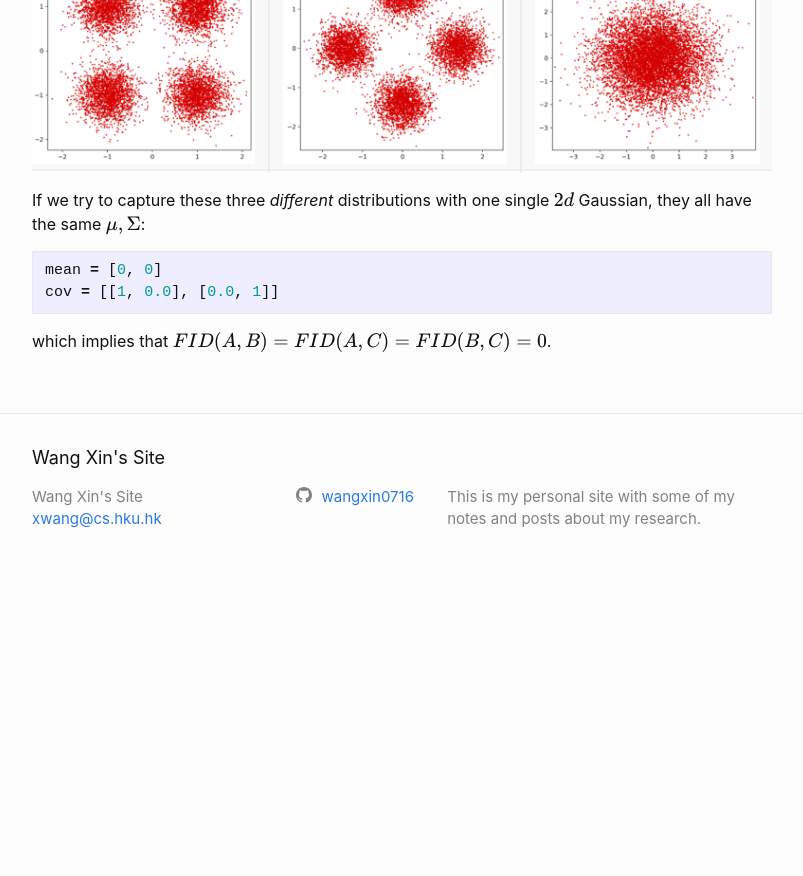
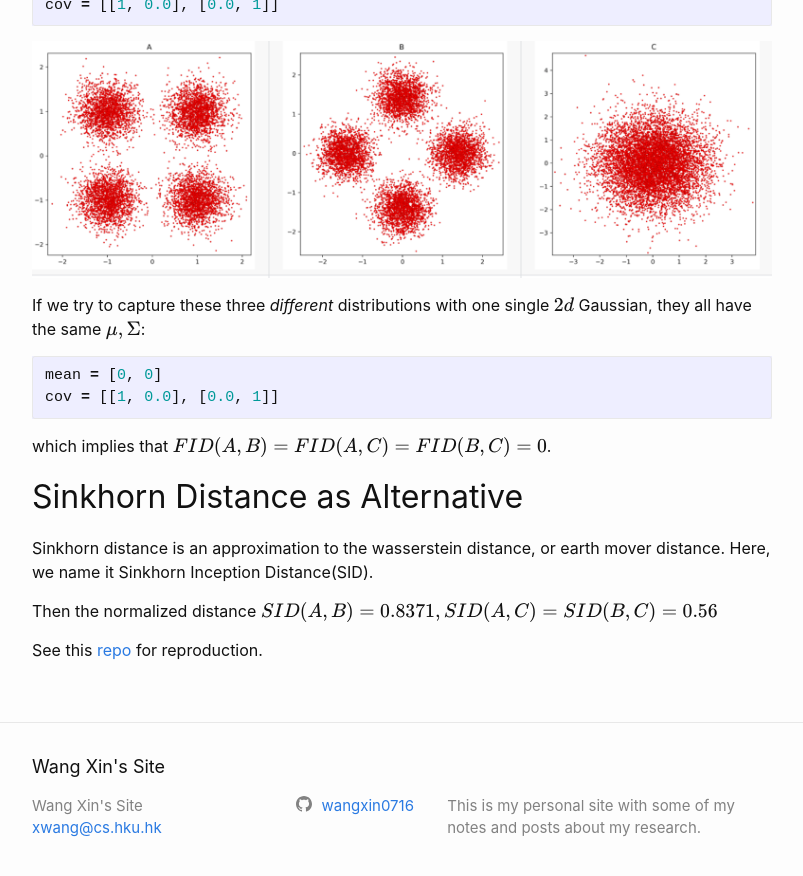
Before and after one commit to wangxin0716/wangxin0716.github.io, a Jekyll site: the page built from _posts/2019-10-25-FID-problems.markdown, in a window 1280 px wide and 900 px high, scrolled down 992 px. Shown: the top 876 px of the window, without its empty margins (238-1041 px from the left). Built offline with Jekyll 4.4.1, drawn with Linux system fonts in a browser that asks for light colours; formulas are drawn with MathJax 3; a script that is not in the unit is left out; before the commit the page ends 1583 px from its top, so only the background shows below that; some of the changed text lies outside the part shown.

Commit message:
Update FID-problems post.

````diff
--- a/_posts/2019-10-25-FID-problems.markdown
+++ b/_posts/2019-10-25-FID-problems.markdown
@@ -1,7 +1,7 @@
 ---
 layout: post
 mathjax: true
-title:  Problem of Frechet Inception Distance(FID) score and Alternative
+title:  Problem of Frechet Inception Distance(FID) score and Alternative with Sinkhorn
 ---
 
 Frechet Inception Distance (FID) score is measure for the quality of GAN's generated samples. Given a set of generated samples and a set of real images, we first extract the 2048-dimensional activations from the pool3 layer of [Inception-v3](https://tfhub.dev/google/imagenet/inception_v3/classification/4) model; Then use a multi-variate Gaussian distribution to model both sets of activations. Denote $\mu_g, \Sigma_g$ and $\mu_r, \Sigma_r$ are the meas and covariances of generated images and real images. FID is calculated as:
@@ -47,3 +49,12 @@ cov = [[1, 0.0], [0.0, 1]]
 ```
 
 which implies that $FID(A, B) = FID(A, C) = FID(B, C) = 0$.
+
+
+## Sinkhorn Distance as Alternative
+Sinkhorn distance is an approximation to the wasserstein distance, or earth mover distance.  Here,
+we name it Sinkhorn Inception Distance(SID).
+
+Then the normalized distance $SID(A, B) = 0.8371, SID(A, C) = SID(B, C) = 0.56$
+
+See this [repo](https://github.com/wangxin0716/Replace-FID-with-Sinkhorn-Distance) for reproduction.
````
Also changed, not shown: other parts of _posts/2019-10-25-FID-problems.markdown (+2 -0 lines).
